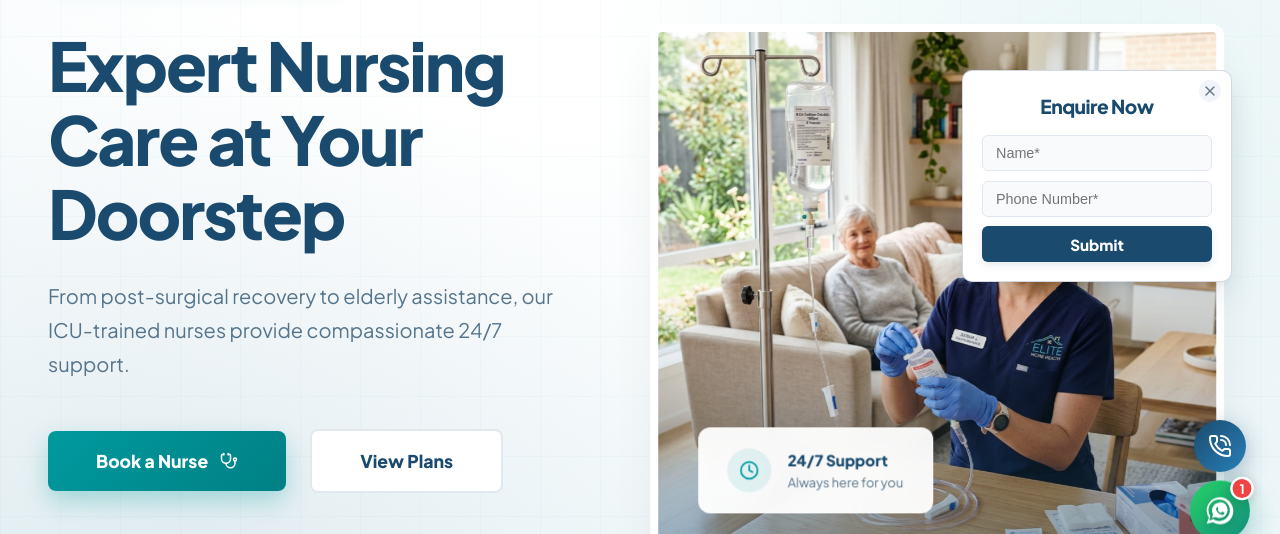
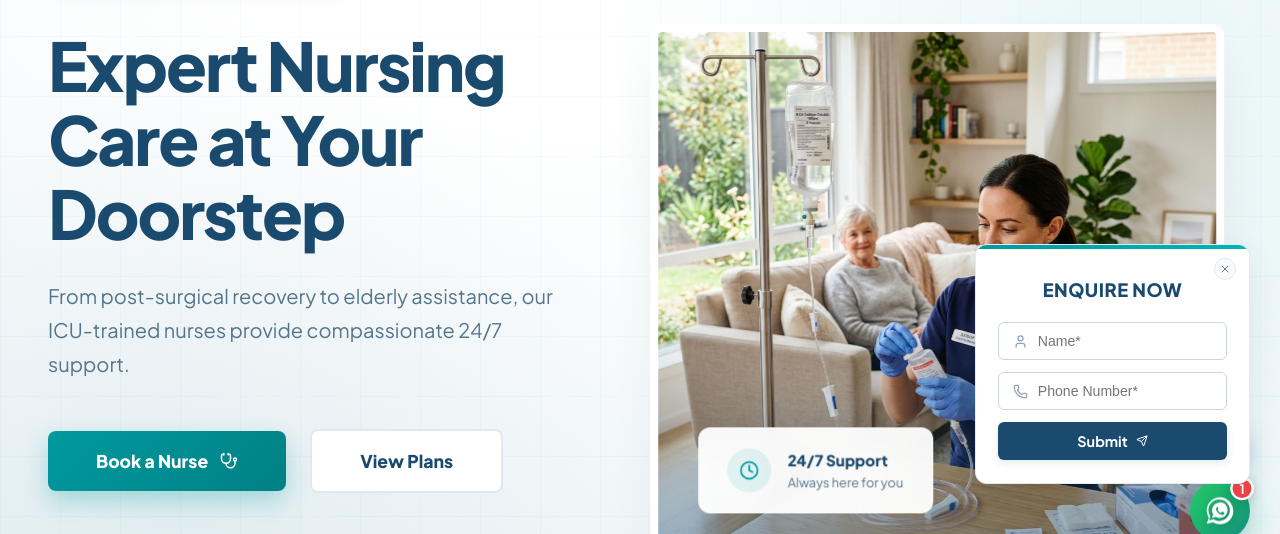
Before and after one commit to CFS-TECH/Suraksha-Lifecare, a React app in the folder frontend/: page / in a window 1280 px wide. Shown: the part 224-758 px from the top of the page. Built offline with nearby package versions, Linux system fonts and the light colour scheme; no server answers; the HTML template or start-up script is replaced by a standard one.

Commit message:
Refine EnquiryPopup to professional design with form icons, top accent bar, hover transitions, and ref-based outside click listener

```diff
--- a/frontend/src/components/EnquiryPopup/EnquiryPopup.jsx
+++ b/frontend/src/components/EnquiryPopup/EnquiryPopup.jsx
@@ -1,5 +1,5 @@
-import { useState, useEffect } from 'react';
-import { X } from 'lucide-react';
+import { useState, useEffect, useRef } from 'react';
+import { X, User, Phone, Send } from 'lucide-react';
 import { API_URL } from '../../config';
 import styles from './EnquiryPopup.module.css';
 
@@ -8,6 +8,8 @@ const EnquiryPopup = () => {
   const [formData, setFormData] = useState({ name: '', phone: '' });
   const [isSubmitting, setIsSubmitting] = useState(false);
   const [status, setStatus] = useState('');
+
+  const cardRef = useRef(null);
 
   useEffect(() => {
     // Show popup 1.5 seconds after page loads, only if not shown in current session
@@ -20,6 +22,23 @@ const EnquiryPopup = () => {
       return () => clearTimeout(timer);
     }
   }, []);
+
+  // Professional click-outside close handler
+  useEffect(() => {
+    const handleClickOutside = (event) => {
+      if (cardRef.current && !cardRef.current.contains(event.target)) {
+        setIsOpen(false);
+      }
+    };
+    if (isOpen) {
+      document.addEventListener('mousedown', handleClickOutside);
+      document.addEventListener('touchstart', handleClickOutside);
+    }
+    return () => {
+      document.removeEventListener('mousedown', handleClickOutside);
+      document.removeEventListener('touchstart', handleClickOutside);
+    };
+  }, [isOpen]);
 
   const handleInputChange = (e) => {
     const { name, value } = e.target;
@@ -51,7 +70,6 @@ const EnquiryPopup = () => {
       if (response.ok) {
         setStatus('Thank you! We will contact you shortly.');
         setFormData({ name: '', phone: '' });
-        // Close the popup after a brief delay so they see the success message
         setTimeout(() => {
           setIsOpen(false);
         }, 1800);
@@ -67,26 +85,23 @@ const EnquiryPopup = () => {
 
   if (!isOpen) return null;
 
-  const handleBackdropClick = (e) => {
-    if (e.target === e.currentTarget) {
-      setIsOpen(false);
-    }
-  };
+  return (
+    <div className={styles.popupCard} ref={cardRef}>
+      {/* Top Brand Accent Bar */}
+      <div className={styles.accentBar}></div>
 
-  return (
-    <div className={styles.backdrop} onClick={handleBackdropClick}>
-      <div className={styles.popupCard}>
       <button
         className={styles.closeButton}
         onClick={() => setIsOpen(false)}
         aria-label="Close Enquiry Form"
       >
-          <X size={16} />
+        <X size={12} />
       </button>
 
       <h3 className={styles.formTitle}>Enquire Now</h3>
       <form onSubmit={handleFormSubmit} className={styles.enquiryForm}>
-          <div className={styles.inputGroup}>
+        <div className={styles.inputWrapper}>
+          <User size={15} className={styles.inputIcon} />
           <input
             type="text"
             name="name"
@@ -98,7 +113,8 @@ const EnquiryPopup = () => {
           />
         </div>
 
-          <div className={styles.inputGroup}>
+        <div className={styles.inputWrapper}>
+          <Phone size={15} className={styles.inputIcon} />
           <input
             type="tel"
             name="phone"
@@ -116,6 +132,7 @@ const EnquiryPopup = () => {
           disabled={isSubmitting}
         >
           <span>{isSubmitting ? 'Submitting...' : 'Submit'}</span>
+          <Send size={12} className={styles.submitIcon} />
         </button>
 
         {status && (
@@ -125,7 +142,6 @@ const EnquiryPopup = () => {
         )}
       </form>
     </div>
-    </div>
   );
 };
 
--- a/frontend/src/components/EnquiryPopup/EnquiryPopup.module.css
+++ b/frontend/src/components/EnquiryPopup/EnquiryPopup.module.css
@@ -1,47 +1,46 @@
-.backdrop {
+.popupCard {
   position: fixed;
+  bottom: 92px; /* Positioned cleanly above the floating phone button (which is at 30px, height 52px) */
+  right: 30px;
+  background: #ffffff;
+  border-radius: 12px;
+  border: 1px solid rgba(226, 232, 240, 0.9);
+  box-shadow: 0 10px 30px rgba(26, 75, 110, 0.08), 0 1px 3px rgba(0, 0, 0, 0.02);
+  padding: 1.6rem 1.4rem 1.4rem;
+  width: 100%;
+  max-width: 275px;
+  z-index: 99999;
+  overflow: hidden;
+  font-family: var(--font-main, inherit);
+  animation: slideUp 0.4s cubic-bezier(0.175, 0.885, 0.32, 1.1) forwards;
+}
+
+@keyframes slideUp {
+  from {
+    opacity: 0;
+    transform: translateY(20px) scale(0.95);
+  }
+  to {
+    opacity: 1;
+    transform: translateY(0) scale(1);
+  }
+}
+
+.accentBar {
+  position: absolute;
   top: 0;
   left: 0;
-  right: 0;
-  bottom: 0;
-  background-color: transparent; /* No dark overlay */
-  backdrop-filter: none; /* No blur */
-  z-index: 99999;
-  display: flex;
-  align-items: center;
-  justify-content: flex-end;
-  padding: 1.5rem 3rem 1.5rem 1.5rem;
-}
-
-.popupCard {
-  background: #ffffff;
-  border-radius: 10px;
-  border: 1px solid rgba(203, 213, 225, 0.9);
-  box-shadow: 0 15px 30px -5px rgba(26, 75, 110, 0.15), 0 4px 6px -2px rgba(0, 0, 0, 0.05);
-  padding: 1.2rem;
   width: 100%;
-  max-width: 270px;
-  position: relative;
-  animation: slideInRight 0.3s cubic-bezier(0.16, 1, 0.3, 1) forwards;
-}
-
-@keyframes slideInRight {
-  from {
-    transform: translateX(30px);
-    opacity: 0;
-  }
-  to {
-    transform: translateX(0);
-    opacity: 1;
-  }
+  height: 4px;
+  background: linear-gradient(90deg, #009a9f 0%, #00b4b9 100%);
 }
 
 .closeButton {
   position: absolute;
-  top: 0.6rem;
-  right: 0.6rem;
-  background: #f1f5f9;
-  border: none;
+  top: 0.8rem;
+  right: 0.8rem;
+  background: #f8fafc;
+  border: 1px solid #e2e8f0;
   border-radius: 50%;
   width: 22px;
   height: 22px;
@@ -50,71 +49,99 @@
   justify-content: center;
   color: #64748b;
   cursor: pointer;
-  transition: all 0.2s ease;
+  transition: all 0.25s ease;
 }
 
 .closeButton:hover {
   background: #e2e8f0;
   color: #1e293b;
+  transform: rotate(90deg);
 }
 
 .formTitle {
-  font-size: 1.2rem;
+  font-size: 1.15rem;
   font-weight: 800;
   color: #1a4b6e;
   text-align: center;
-  margin-top: 0.1rem;
-  margin-bottom: 0.8rem;
-  letter-spacing: -0.5px;
+  margin-top: 0.3rem;
+  margin-bottom: 1.1rem;
+  letter-spacing: 0.5px;
+  text-transform: uppercase;
 }
 
 .enquiryForm {
   display: flex;
   flex-direction: column;
-  gap: 0.6rem;
+  gap: 0.75rem;
 }
 
-.inputGroup {
+.inputWrapper {
+  position: relative;
   width: 100%;
+  display: flex;
+  align-items: center;
+}
+
+.inputIcon {
+  position: absolute;
+  left: 0.9rem;
+  color: #94a3b8;
+  pointer-events: none;
+  transition: color 0.3s ease;
 }
 
 .formInput {
   width: 100%;
-  height: 36px;
-  padding: 0 0.8rem;
+  height: 38px;
+  padding: 0 0.8rem 0 2.4rem; /* Left padding for the icon */
   border-radius: 6px;
-  border: 1.5px solid #e2e8f0;
-  font-size: 0.9rem;
+  border: 1px solid #cbd5e1;
+  font-size: 0.88rem;
   color: #1a4b6e;
-  background-color: #f8fafc;
+  background-color: #ffffff;
   transition: all 0.3s ease;
 }
 
 .formInput:focus {
   border-color: #009a9f;
-  background-color: #ffffff;
   outline: none;
-  box-shadow: 0 0 0 3px rgba(0, 154, 159, 0.12);
+  box-shadow: 0 0 0 3px rgba(0, 154, 159, 0.1);
+}
+
+.inputWrapper:focus-within .inputIcon {
+  color: #009a9f;
 }
 
 .submitButton {
   width: 100%;
-  height: 36px;
+  height: 38px;
   background: #1a4b6e;
   color: white;
   border: none;
   border-radius: 6px;
-  font-size: 0.95rem;
-  font-weight: 800;
+  font-size: 0.9rem;
+  font-weight: 700;
   cursor: pointer;
-  transition: all 0.3s ease;
+  display: flex;
+  align-items: center;
+  justify-content: center;
+  gap: 0.5rem;
+  transition: all 0.25s ease;
   box-shadow: 0 3px 8px rgba(26, 75, 110, 0.12);
 }
 
+.submitIcon {
+  transition: transform 0.2s ease;
+}
+
 .submitButton:hover {
-  background: #102e45;
+  background: #009a9f; /* Brand teal hover */
   transform: translateY(-1px);
-  box-shadow: 0 5px 12px rgba(26, 75, 110, 0.2);
+  box-shadow: 0 5px 12px rgba(0, 154, 159, 0.25);
+}
+
+.submitButton:hover .submitIcon {
+  transform: translateX(2px);
 }
 
 .submitButton:active {
@@ -143,13 +170,10 @@
 }
 
 @media (max-width: 768px) {
-  .backdrop {
-    padding: 1rem;
-    justify-content: center;
-  }
-
   .popupCard {
-    max-width: 85%;
-    padding: 1.2rem 1rem 1rem;
+    bottom: 90px;
+    right: 20px;
+    max-width: 260px;
+    padding: 1.4rem 1.2rem 1.2rem;
   }
 }
```
Lines whose indentation alone changed are shown as unchanged.
